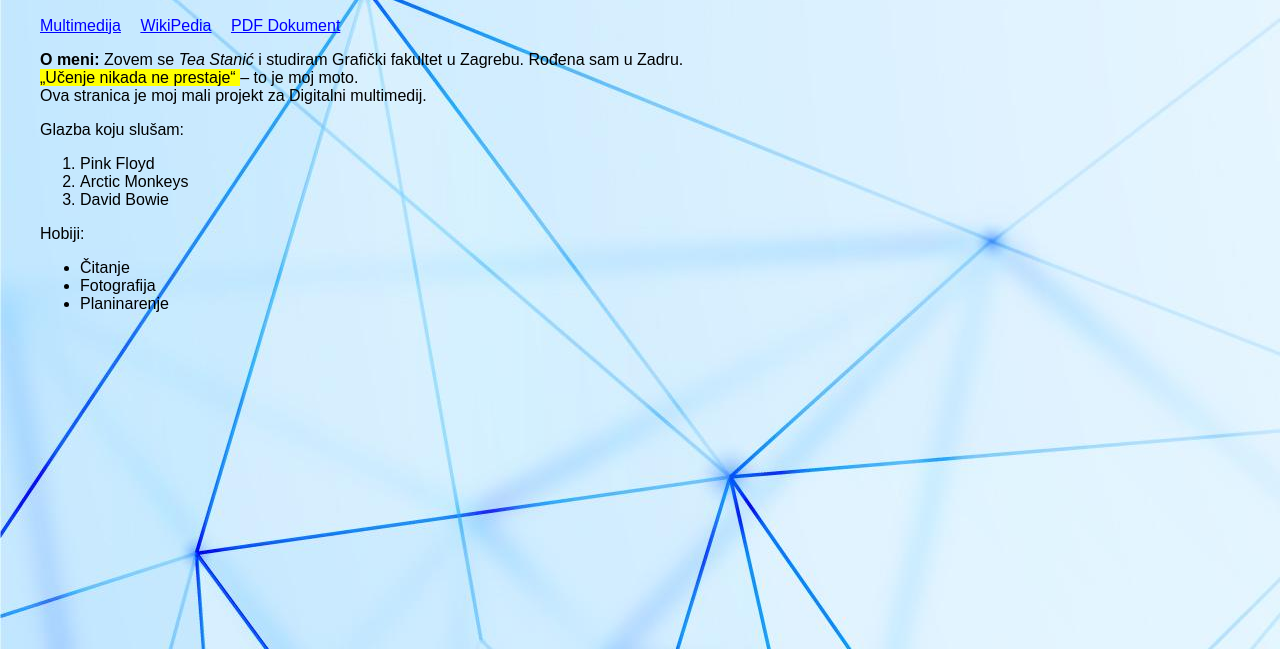
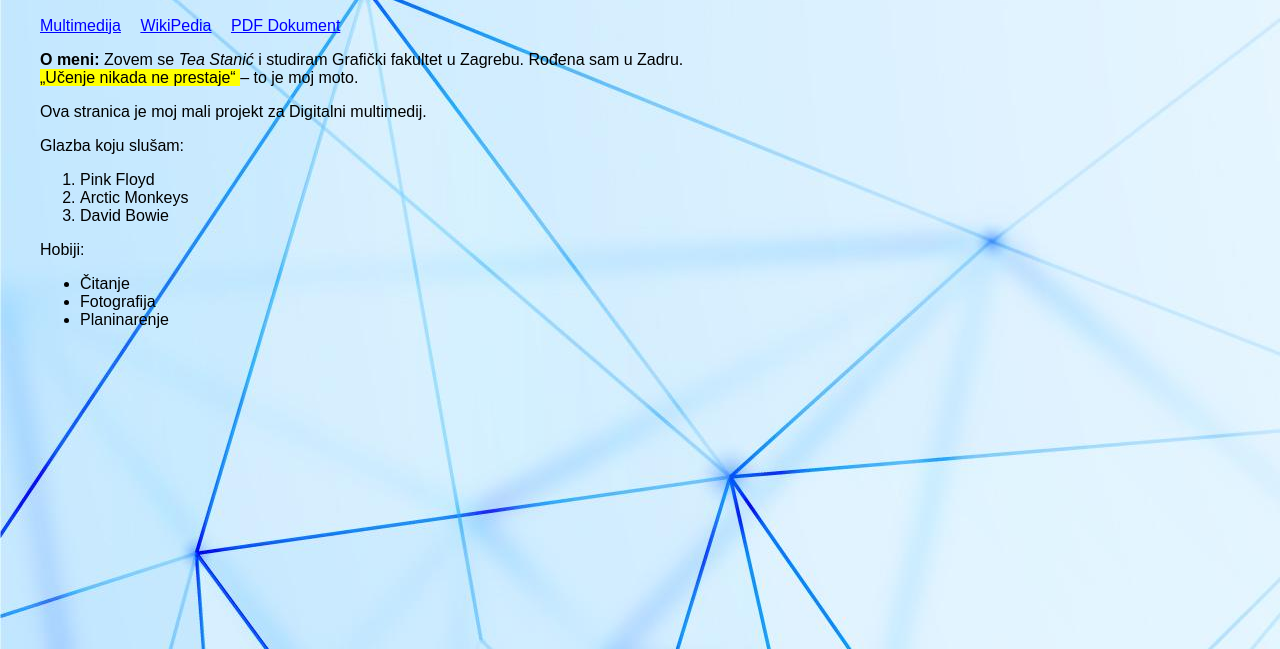
Before and after one commit to teastanic/tea_stanic, a plain HTML site: page index.html in a window 1280 px wide. Shown: the part 151-800 px from the top of the page. Drawn offline with Linux system fonts and the light colour scheme.

Commit message:
Update index.html

```diff
--- a/index.html
+++ b/index.html
@@ -18,8 +18,8 @@
     </nav>
 
     <p><b>O meni:</b> Zovem se <i>Tea Stanić</i> i studiram Grafički fakultet u Zagrebu. Rođena sam u Zadru. <br/>
-     <mark><q>Učenje nikada ne prestaje</q> </mark> – to je moj moto. <br/>
-    Ova stranica je moj mali projekt za Digitalni multimedij.
+     <mark><q>Učenje nikada ne prestaje</q> </mark> – to je moj moto. <br/></p>
+    <p style="color:blue;"></p>Ova stranica je moj mali projekt za Digitalni multimedij.
     </p>
 
     <p>Glazba koju slušam:</p>
```
